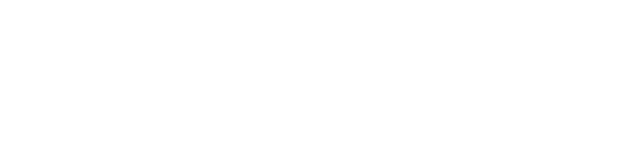
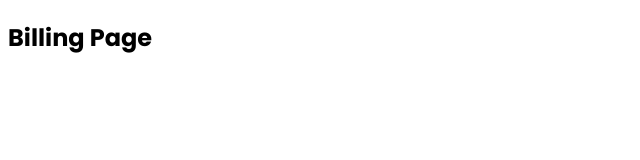
Before and after one commit to khanmatin900/billing-page-js, a plain HTML site: page index.html in a window 1280 px wide. Shown: the whole page, without its empty margins (0-640 px from the left). Drawn offline with Linux system fonts and the light colour scheme.

Commit message:
add billing name

```diff
--- a/index.html
+++ b/index.html
@@ -9,7 +9,7 @@
 </head>
 
 <body>
-
+  <h2>Billing Page</h2>
 </body>
 
 </html>
```
